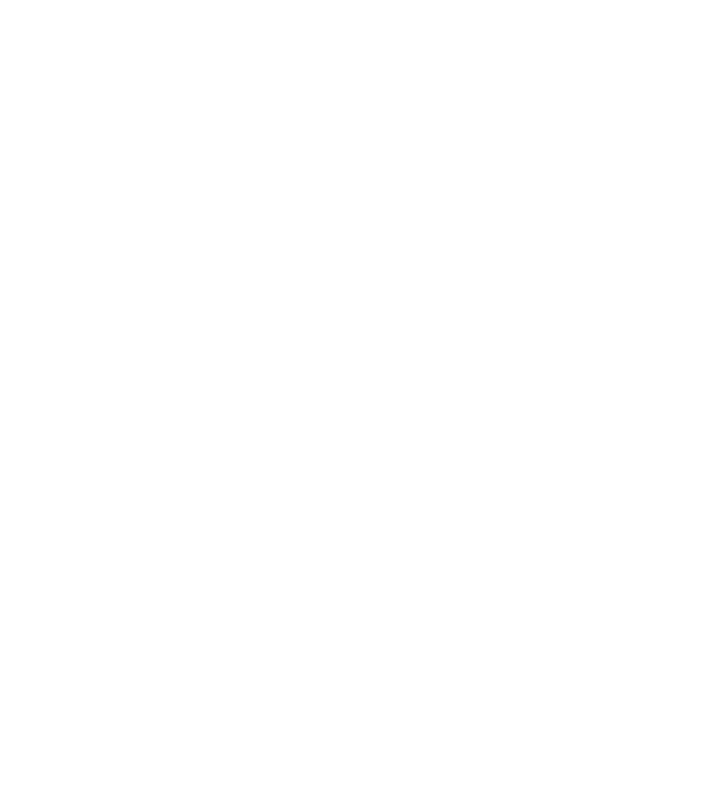
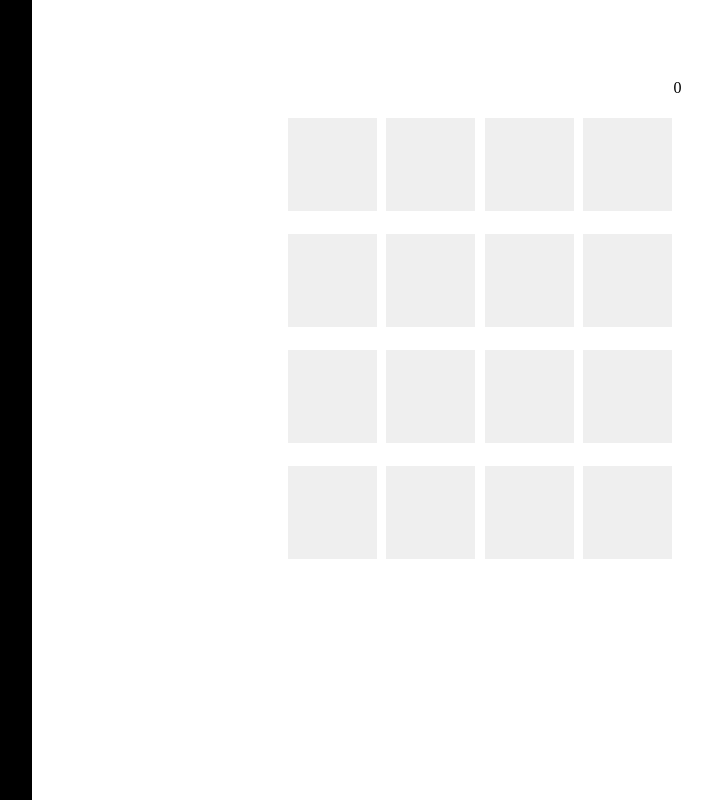
Before and after one commit to htoo-aung/odin-calculator, a plain HTML site: page index.html in a window 1280 px wide. Shown: the whole page, without its empty margins (352-1064 px from the left). Drawn offline with Linux system fonts and the light colour scheme.

Commit message:
feat: Worked on HTML structure,  buttons for calculator content

```diff
--- a/index.html
+++ b/index.html
@@ -10,15 +10,30 @@
 <body>
     <div id="wrapper">
         <div id="left-side" class="section">
-
+            <!--Add content here-->
         </div>
         <div id="right-side" class="section">
             <div id="calculator">
-                <div>
-
+                <div id="calc-header" class="calc-container">
+                    <p>0</p>
                 </div>
-                <div>
-
+                <div id="calc-buttons" class="calc-container">
+                    <button class="btn-main"></button>
+                    <button class="btn-main"></button>
+                    <button class="btn-main"></button>
+                    <button class="btn-main"></button>
+                    <button class="btn-main"></button>
+                    <button class="btn-main"></button>
+                    <button class="btn-main"></button>
+                    <button class="btn-main"></button>
+                    <button class="btn-main"></button>
+                    <button class="btn-main"></button>
+                    <button class="btn-main"></button>
+                    <button class="btn-main"></button>
+                    <button class="btn-main"></button>
+                    <button class="btn-main"></button>
+                    <button class="btn-main"></button>
+                    <button class="btn-main"></button>
                 </div>
             </div>
         </div>
--- a/styles.css
+++ b/styles.css
@@ -5,18 +5,19 @@ body {
 }
 
 .btn-main {
-    width: 50px;
-    height: 50px;
-    border-radius: 50%;
+    width: 22%;
+    height: 20%;
     border: none;
     display: flex;
     justify-content: center;
     align-items: center;
     font-size: 20px;
+    margin: 5px 0;
 }
 
-.section {
+.calc-container {
     display: flex;
+    width: 90%;
 }
 
 #wrapper {
@@ -26,20 +27,34 @@ body {
 }
 
 #left-side.section {
-    width: 40%;
+    width: 30%;
+    background-color: black;
 }
 
 #right-side.section {
-    width: 60%;
+    width: 70%;
     height: 100%;
+    display: flex;
     justify-content: center;
     align-content: center;
 }
 
 #calculator {
+    width: 50%;
+    height: 80%;
     display: flex;
+    flex-direction: column;
     justify-content: center;
     align-items: center;
-    width: 65%;
-    height: 70%;
 }
+
+#calc-header {
+    display: flex;
+    flex-direction: row-reverse;
+}
+
+#calc-buttons {
+    flex-wrap: wrap;
+    justify-content: space-evenly;
+    height: 72.5%;
+}
```
